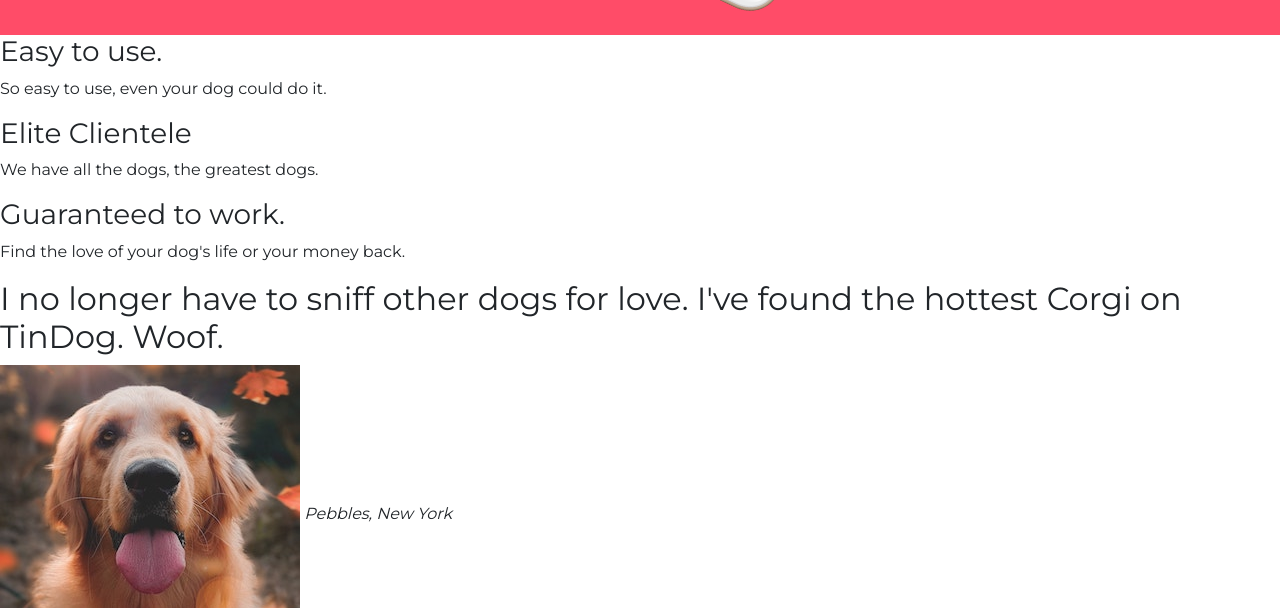
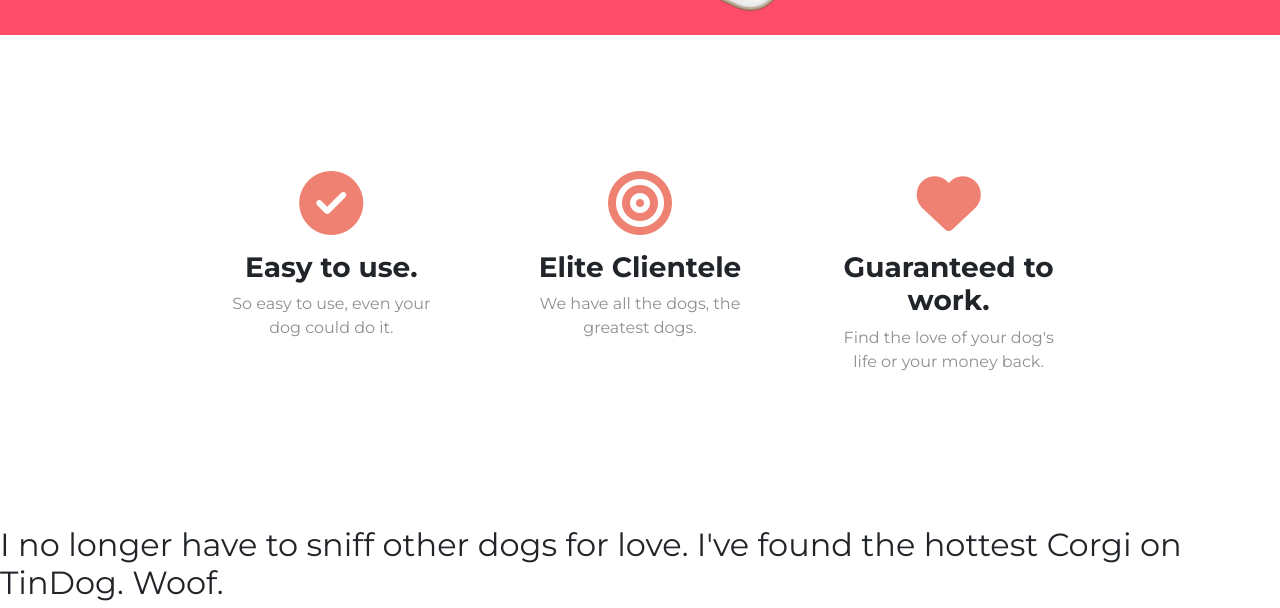
Before and after one commit to osamaaleem1/TinDog, a plain HTML site: page index.html in a window 1280 px wide. Shown: the part 668-1276 px from the top of the page. Drawn offline with nearby package versions, Linux system fonts and the light colour scheme.

Commit message:
features-section

```diff
--- a/css/styles.css
+++ b/css/styles.css
@@ -37,3 +37,26 @@ body{
     width: 60%;
     transform: rotate(25deg);
 }
+#features{
+    padding: 7% 15%;
+}
+#features i{
+    margin: auto;
+    color: #ef8172;
+    margin-bottom: 1rem;
+}
+#features i:hover{
+    color: #ff4c68;
+}
+
+#features h3{
+    font-family: 'Montserrat', sans-serif;
+    font-weight: 700;
+}
+#features p{
+    color: #8f8f8f;
+}
+.feature-box{
+    text-align: center;
+    padding: 5%;
+}
--- a/index.html
+++ b/index.html
@@ -8,7 +8,7 @@ font-family: 'Ubuntu', sans-serif; -->
   <title>TinDog</title>
   <link rel="shortcut icon" href="images/favicon.ico" type="image/x-icon">
   <link rel="preconnect" href="https://fonts.gstatic.com">
-  <link href="https://fonts.googleapis.com/css2?family=Montserrat:wght@300;400;900&family=Ubuntu&display=swap"
+  <link href="https://fonts.googleapis.com/css2?family=Montserrat:wght@300;400;900;700&family=Ubuntu&display=swap"
     rel="stylesheet">
   <link rel="stylesheet" href="https://cdn.jsdelivr.net/npm/bootstrap@4.5.3/dist/css/bootstrap.min.css"
     integrity="sha384-TX8t27EcRE3e/ihU7zmQxVncDAy5uIKz4rEkgIXeMed4M0jlfIDPvg6uqKI2xXr2" crossorigin="anonymous">
@@ -48,7 +48,8 @@ font-family: 'Ubuntu', sans-serif; -->
       <div class="row">
         <div class="col-md-6">
           <h1>Meet new and interesting dogs nearby.</h1>
-          <button class="btn btn-dark btn-lg download-button" type="button"><i class="fab fa-apple"></i> Download</button>
+          <button class="btn btn-dark btn-lg download-button" type="button"><i class="fab fa-apple"></i>
+            Download</button>
           <button class="btn btn-outline-light btn-lg download-button" type="button"><i class="fab fa-google-play"></i>
             Download</button>
         </div>
@@ -65,15 +66,25 @@ font-family: 'Ubuntu', sans-serif; -->
   <!-- Features -->
 
   <section id="features">
+    <div class="row">
+      <div class="col-md-4 feature-box">
+        <i class="fas fa-check-circle fa-4x"></i>
+        <h3>Easy to use.</h3>
+        <p>So easy to use, even your dog could do it.</p>
+      </div>
+      <div class="col-md-4 feature-box"><i class="fas fa-bullseye fa-4x"></i>
+        <h3>Elite Clientele</h3>
+        <p>We have all the dogs, the greatest dogs.</p>
+      </div>
 
-    <h3>Easy to use.</h3>
-    <p>So easy to use, even your dog could do it.</p>
+      <div class="col-md-4 feature-box"><i class="fas fa-heart fa-4x"></i>
+        <h3>Guaranteed to work.</h3>
+        <p>Find the love of your dog's life or your money back.</p>
+      </div>
 
-    <h3>Elite Clientele</h3>
-    <p>We have all the dogs, the greatest dogs.</p>
+    </div>
 
-    <h3>Guaranteed to work.</h3>
-    <p>Find the love of your dog's life or your money back.</p>
+
 
   </section>
 
```
